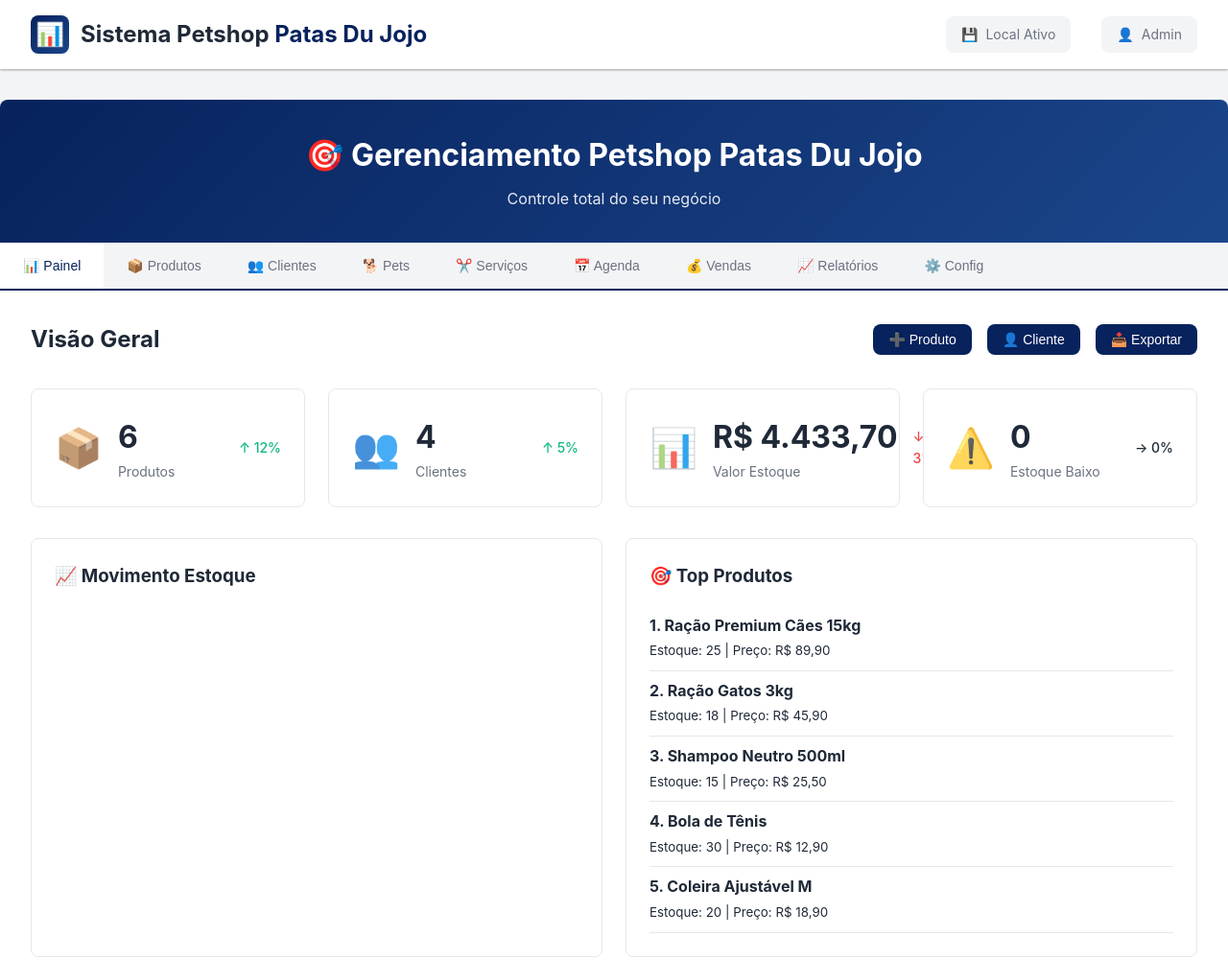
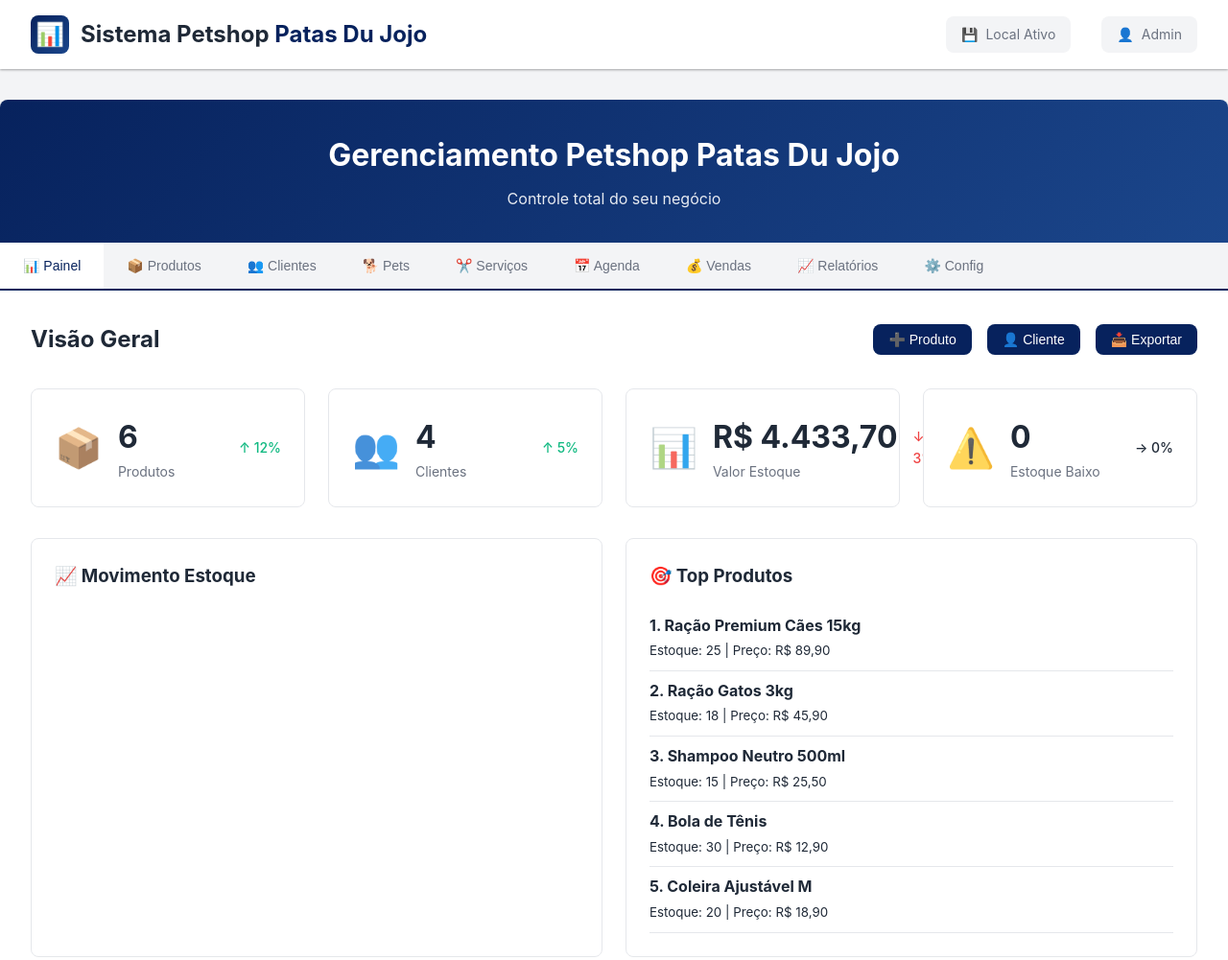
Before and after one commit to DuRendeer/DI-2025-1, a plain HTML site: page index.html in a window 1280 px wide. Shown: the top 1001 px of the page at 96% size. Drawn offline with Linux system fonts and the light colour scheme.

Commit message:
Update index.html

```diff
--- a/index.html
+++ b/index.html
@@ -31,7 +31,7 @@
 
     <div class="container">
         <div class="cabecalho-admin">
-            <h1>🎯 Gerenciamento Petshop Patas Du Jojo</h1>
+            <h1>Gerenciamento Petshop Patas Du Jojo</h1>
             <p>Controle total do seu negócio</p>
         </div>
 
```
